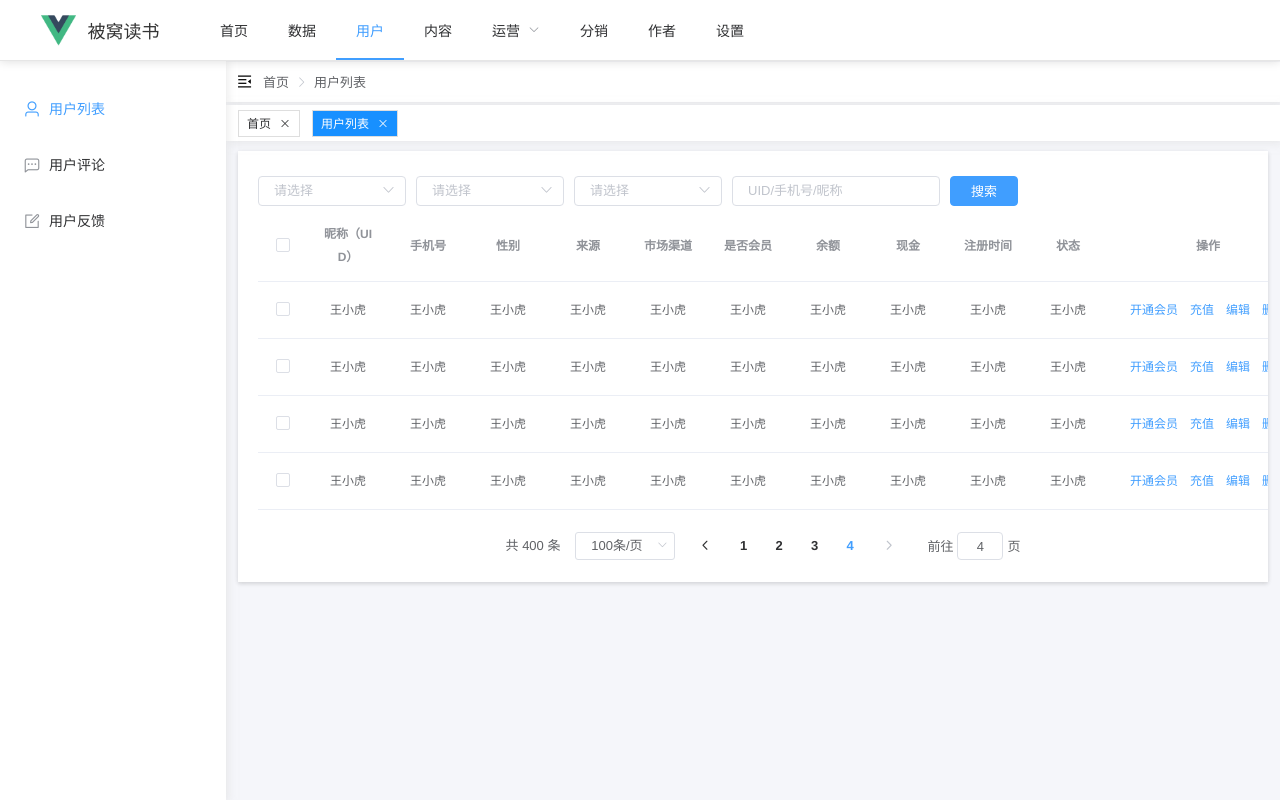
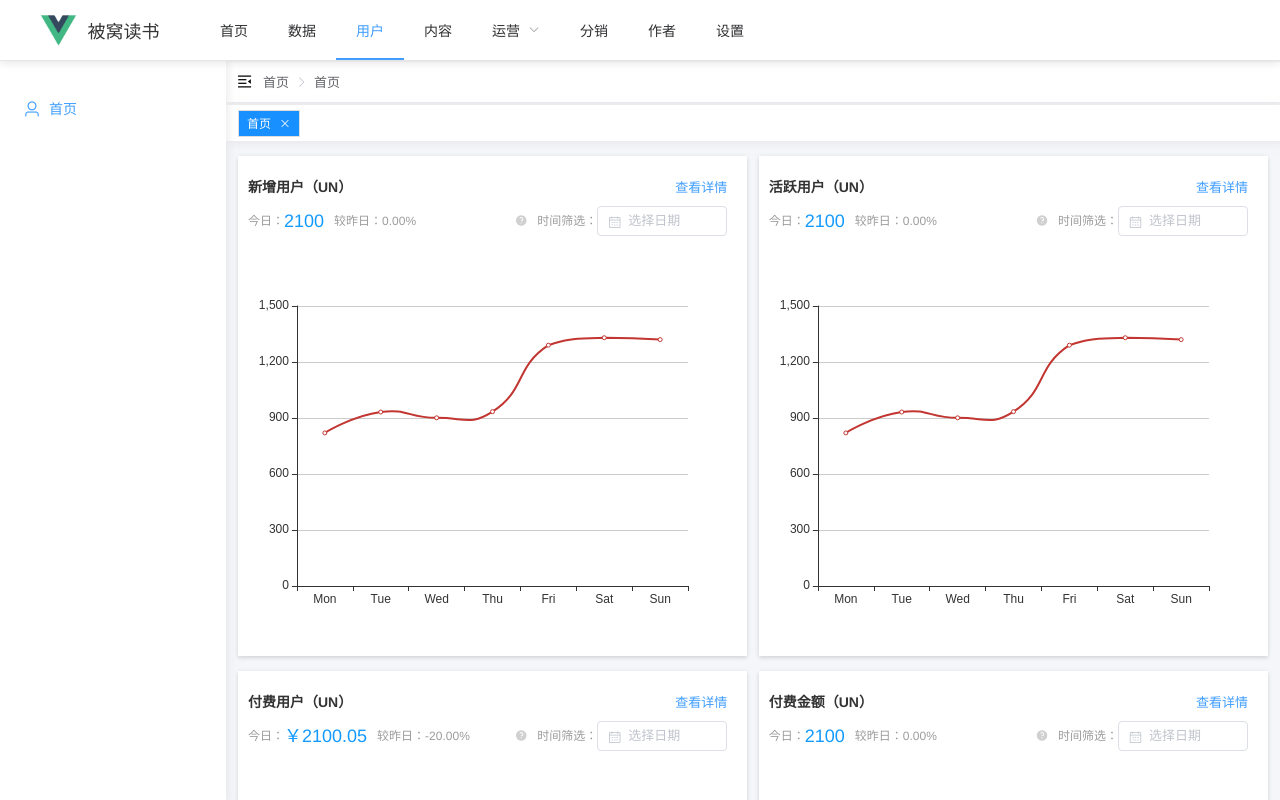
Before and after one commit to 18281958322/quilt_reading, a Vue app: page /allindex in a window 1280 px wide. Before the commit this address led to /userlist. Built offline with nearby package versions, Linux system fonts and the light colour scheme.

Commit message:
优化组件功能;配置axios

```diff
--- a/src/api/index.js
+++ b/src/api/index.js
@@ -0,0 +1,62 @@
+import axios from 'axios'
+import { Message } from 'element-ui'
+
+const server = axios.create({
+  baseURL: '/api', // 配置axios请求的地址
+  headers: {
+    post: { 'Content-Type': 'application/json; charset=utf-8' },
+    common: { 'Authorization': '' } // 设置请求头为 Authorization
+  },
+  crossDomain: true,
+  withCredentials: true,  //设置cross跨域 并设置访问权限 允许跨域携带cookie信息
+})
+
+// 配置发送请求前的拦截器 可以设置token信息
+server.interceptors.request.use(config => {
+  // config.headers['Content-Type'] = 'application/x-www-form-urlencoded; charset=utf-8'
+  return config;
+}, error => {
+  Message({
+    showClose: true,
+    message: '网络请求失败，请稍后再试',
+    type: 'error',
+    duration: 2000,
+  })
+  return Promise.reject(error);
+});
+
+// 配置响应拦截器
+server.interceptors.response.use(response => {
+  const res = response.data
+  if (res.code !== 200) {
+    if (res.code === 401) {
+      //当判读token失效或者没有登录时的处理，目前没用到
+      Message({
+        showClose: true,
+        message: '登录状态已过期，请重新登录',
+        type: 'warning',
+        duration: 2000,
+      })
+    } else {
+      Message({
+        showClose: true,
+        message: '服务器开小差了，请稍后再试',
+        type: 'error',
+        duration: 2000,
+      })
+    }
+    return Promise.reject(res)
+  } else {
+    return Promise.resolve(res)
+  }
+}, error => {
+  Message({
+    showClose: true,
+    message: '网络请求失败，请稍后再试',
+    type: 'error',
+    duration: 2000,
+  })
+  return Promise.reject(error);
+});
+
+export default server
--- a/src/components/navbar/index.vue
+++ b/src/components/navbar/index.vue
@@ -20,7 +20,7 @@
       return {
         activeClass: 0,
         dfat: 'tl_user',
-        sidebarData: [{
+        sidebarData: [{ // key: 菜单唯一标识; title: 菜单显示名称; icon: 菜单显示图标; children: 下级菜单
             key: "tl_home",
             title: "首页",
           },
@@ -42,17 +42,7 @@
             children: [{
               key: "tl_op",
               title: "通用管理",
-              // children: [
-              //   {
-              //     key: "tl_er",
-              //     title: "App运营管理",
-              //   },
-              //   {
-              //     key: "tl_ti",
-              //     title: "公众号运营管理",
-              //   },
-              // ],
-            }, ],
+            }],
           },
           {
             key: "tl_distribution",
@@ -90,124 +80,24 @@
         console.log("subMenuCloses", index, path);
       },
       activeChanges(index, path) {
-        // console.log(index, path);
-        this.dfat = index
+        // 默认打开路由;同时也是侧边栏默认选中的key
+        let activePath = '';
+        // 记录顶级导航当前选中项
+        this.dfat = index;
+        // 修改侧边栏数据
+        this.$store.commit("setSidebarData", { val: index });
+        // 判断当前顶级导航所展示的侧边菜单和默认打开路由
         switch (index) {
-          case "tl_home":
-            this.$router.push("/allindex");
-            this.$store.commit("setSidebarData", {
-              val: [{
-                title: "首页",
-                key: "/allindex",
-                icon: "el-icon-user"
-              }]
-            });
-            this.$store.commit("setSideDefaultActive", {
-              val: "/allindex"
-            });
-            break;
-          case "tl_data":
-            this.$router.push("/data");
-            this.$store.commit("setSidebarData", {
-              val: [{
-                title: "统计",
-                key: "/data",
-                icon: "el-icon-user"
-              }]
-            });
-            this.$store.commit("setSideDefaultActive", {
-              val: "/data"
-            });
-            break;
-          case "tl_content":
-            this.$router.push("/novel");
-            this.$store.commit("setSidebarData", {
-              val: [
-                //修改侧边栏数据
-                {
-                  title: "小说",
-                  key: "/novel",
-                  icon: "el-icon-user",
-                },
-                {
-                  title: "漫画",
-                  key: "/comics",
-                  icon: "el-icon-chat-dot-square",
-                },
-                {
-                  title: "听书",
-                  key: "/books",
-                  icon: "el-icon-edit-outline",
-                },
-              ],
-            });
-            this.$store.commit("setSideDefaultActive", {
-              val: "/novel"
-            });
-            break;
-          case "tl_user":
-            this.$router.push("/userlist");
-            this.$store.commit("setSidebarData", {
-              val: [
-                //修改侧边栏数据
-                {
-                  title: "用户列表",
-                  key: "/userlist",
-                  icon: "el-icon-user",
-                },
-                {
-                  title: "用户评论",
-                  key: "/usercomment",
-                  icon: "el-icon-chat-dot-square",
-                },
-                {
-                  title: "用户反馈",
-                  key: "/customerfeedback",
-                  icon: "el-icon-edit-outline",
-                },
-              ],
-            });
-            this.$store.commit("setSideDefaultActive", {
-              val: "/userlist"
-            });
-            break;
-          case "tl_author":
-            this.$router.push("/author");
-            this.$store.commit("setSidebarData", {
-              val: [
-                //修改侧边栏数据
-                {
-                  title: "新闻公告",
-                  key: "/author",
-                  icon: "el-icon-user",
-                },
-                {
-                  title: "作者管理",
-                  key: "/penster",
-                  icon: "el-icon-user"
-                },
-                {
-                  title: "作者审核",
-                  key: "/toexamine",
-                  icon: "el-icon-user"
-                },
-                {
-                  title: "稿酬",
-                  key: "/remuneration",
-                  icon: "el-icon-user"
-                },
-                {
-                  title: "责编",
-                  key: "/editorincharge",
-                  icon: "el-icon-user"
-                }
-              ],
-            });
-            this.$store.commit("setSideDefaultActive", {
-              val: "/author"
-            });
-            break;
+          case "tl_home": activePath = '/allindex'; break
+          case "tl_data": activePath = '/data'; break
+          case "tl_content": activePath = '/novel'; break
+          case "tl_user": activePath = '/userlist'; break
+          case "tl_author": activePath = '/author'; break
         }
+        // 切换侧边栏选中项
+        this.$store.commit("setSideDefaultActive", { val: activePath })
+        // 默认页面打开
+        this.$router.push(activePath)
       },
     },
   };
--- a/src/components/topTabbar/index.vue
+++ b/src/components/topTabbar/index.vue
@@ -23,7 +23,7 @@
           };
         });
       },
-      ...mapState(["tabBarList"]),
+      ...mapState(["tabBarList", "sidebarAllDataActiv"]),
       tabActive() {
         return function (item) {
           return this.$route.path === item.path;
@@ -38,6 +38,10 @@
         });
       },
       switchActive(item) {
+        if (this.sidebarAllDataActiv !== item.meta.toplevel) {
+          this.$store.commit("setSidebarData", { val: item.meta.toplevel });
+        }
+        this.$store.commit("setSideDefaultActive", { val: item.path })
         this.$router.push(item.path);
       },
     },
--- a/src/main.js
+++ b/src/main.js
@@ -11,9 +11,13 @@ import topTabbar from './components/topTabbar/index';
 import './assets/css/global.scss';
 import './assets/font/iconfont.css';
 import echarts from 'echarts';
+import server from './api/index'
 
 Vue.use(ElementUI);
 Vue.config.productionTip = false
+
+// 挂载到原型
+Vue.prototype.$server = server
 
 // 注册全局组件
 Vue.component('navbar', navbar);
--- a/src/store.js
+++ b/src/store.js
@@ -10,7 +10,40 @@ export default new Vuex.Store({
     tabBarList: [], //页面打开记录(并不是路由history记录)
     sidebarCollapse: false, //侧边收起状态
     sideDefaultActive: '/userlist', //侧边栏默认选中项
-    sidebarData: [ //侧边栏数据
+    sidebarAllDatas: { // 侧边栏总目录配置 key: 菜单唯一标识; title: 菜单显示名称; icon: 菜单显示图标; children: 下级菜单
+      tl_home: [ // 首页
+        {
+          title: "首页",
+          key: "/allindex",
+          icon: "el-icon-user"
+        }
+      ],
+      tl_data: [ // 数据
+        {
+          title: "统计",
+          key: "/data",
+          icon: "el-icon-user"
+        }
+      ],
+      tl_content: [ // 内容
+        {
+          title: "小说",
+          key: "/novel",
+          icon: "el-icon-user",
+        },
+        {
+          title: "漫画",
+          key: "/comics",
+          icon: "el-icon-chat-dot-square",
+        },
+        {
+          title: "听书",
+          key: "/books",
+          icon: "el-icon-edit-outline",
+        }
+      ],
+      tl_user: [ // 用户
+        //修改侧边栏数据
         {
           title: "用户列表",
           key: "/userlist",
@@ -25,8 +58,39 @@ export default new Vuex.Store({
           title: "用户反馈",
           key: "/customerfeedback",
           icon: "el-icon-edit-outline",
+        },
+      ],
+      tl_author: [// 作者
+        {
+          title: "新闻公告",
+          key: "/author",
+          icon: "el-icon-user",
+        },
+        {
+          title: "作者管理",
+          key: "/penster",
+          icon: "el-icon-user"
+        },
+        {
+          title: "作者审核",
+          key: "/toexamine",
+          icon: "el-icon-user"
+        },
+        {
+          title: "稿酬",
+          key: "/remuneration",
+          icon: "el-icon-user"
+        },
+        {
+          title: "责编",
+          key: "/editorincharge",
+          icon: "el-icon-user"
         }
-    ],
+      ]
+    },
+    sidebarAllDataActiv: 'tl_home', // 侧边栏总目录当前选中对象
+    sidebarData: [],//侧边栏当前显示数据
+
   },
   mutations: {
     /**
@@ -35,12 +99,11 @@ export default new Vuex.Store({
      * @type { string } 操作类型
      */
     setTabBarList(state, { val, type }) {
-      switch(type) {
-        case 'add':
+      if (type === 'add') {
         if (state.tabBarList.filter(item => item.path === val.path).length <= 0) {
           state.tabBarList.push(val)
-          }; break
-        case 'delete':
+        }
+      } else {
         let index = state.tabBarList.findIndex(item => item.path === val.path)
         let brotherIndex = state.tabBarList.length <= 1 ? false : index - 1 < 0 ? index + 1 : index - 1
         if (router.currentRoute.path === val.path) {
@@ -53,10 +116,15 @@ export default new Vuex.Store({
             })
             return
           }
-            router.push(state.tabBarList[brotherIndex].path)
+          let { path, meta } = state.tabBarList[brotherIndex]
+          if (state.sidebarAllDataActiv !== meta.toplevel) {
+            state.sidebarAllDataActiv = meta.toplevel
+            state.sidebarData = state.sidebarAllDatas[meta.toplevel]
           }
-          state.tabBarList.splice(index, 1);
-        break
+          state.sideDefaultActive = path
+          router.push(path)
+        }
+        state.tabBarList.splice(index, 1)
       }
     },
     /**
@@ -67,15 +135,16 @@ export default new Vuex.Store({
       state.sidebarCollapse = val
     },
     /**
-     * 更改侧边栏展开状态
-     * @val { boolean } true=>收起，false=>展开
+     * 更改侧边栏数据
+     * @val { Object } 树形数组
      */
     setSidebarData(state, { val }) {
-      state.sidebarData = val
+      state.sidebarAllDataActiv = val
+      state.sidebarData = state.sidebarAllDatas[val]
     },
     /**
      * 更改侧边栏默认选中
-     * @val { boolean } true=>收起，false=>展开
+     * @val { string } 菜单的唯一标识key
      */
     setSideDefaultActive(state, { val }) {
       state.sideDefaultActive = val
--- a/src/views/index/index.vue
+++ b/src/views/index/index.vue
@@ -2,7 +2,7 @@
   <div class="home_index">
     <navbar />
     <div class="sidebarContent">
-      <sidebar ref="newSidebar" defaultActive="/userlist" :collapse="sidebarCollapse" @subMenuOpen="subMenuOpens" @subMenuClose="subMenuCloses"
+      <sidebar ref="newSidebar" defaultActive="/allindex" :collapse="sidebarCollapse" @subMenuOpen="subMenuOpens" @subMenuClose="subMenuCloses"
         @activeChange="activeChanges" :treeData="sidebarData" />
     </div>
     <div class="mainContent flex flex-column transition" :style="{'paddingLeft': sidebarCollapse ? '64px' : '226px'}">
@@ -33,7 +33,8 @@ export default {
     }
   },
   mounted() {
-    this.activeChanges('/userlist')
+    this.$store.commit("setSidebarData", { val: 'tl_home' });
+    this.$router.push('/allindex')
   },
   methods: {
     subMenuOpens(index, path) {
```
Also changed, not shown: src/views/index/script.js (deleted, +0 -35 lines), src/views/index/style.scss (deleted, +0 -7 lines). Lines whose indentation alone changed are shown as unchanged.
